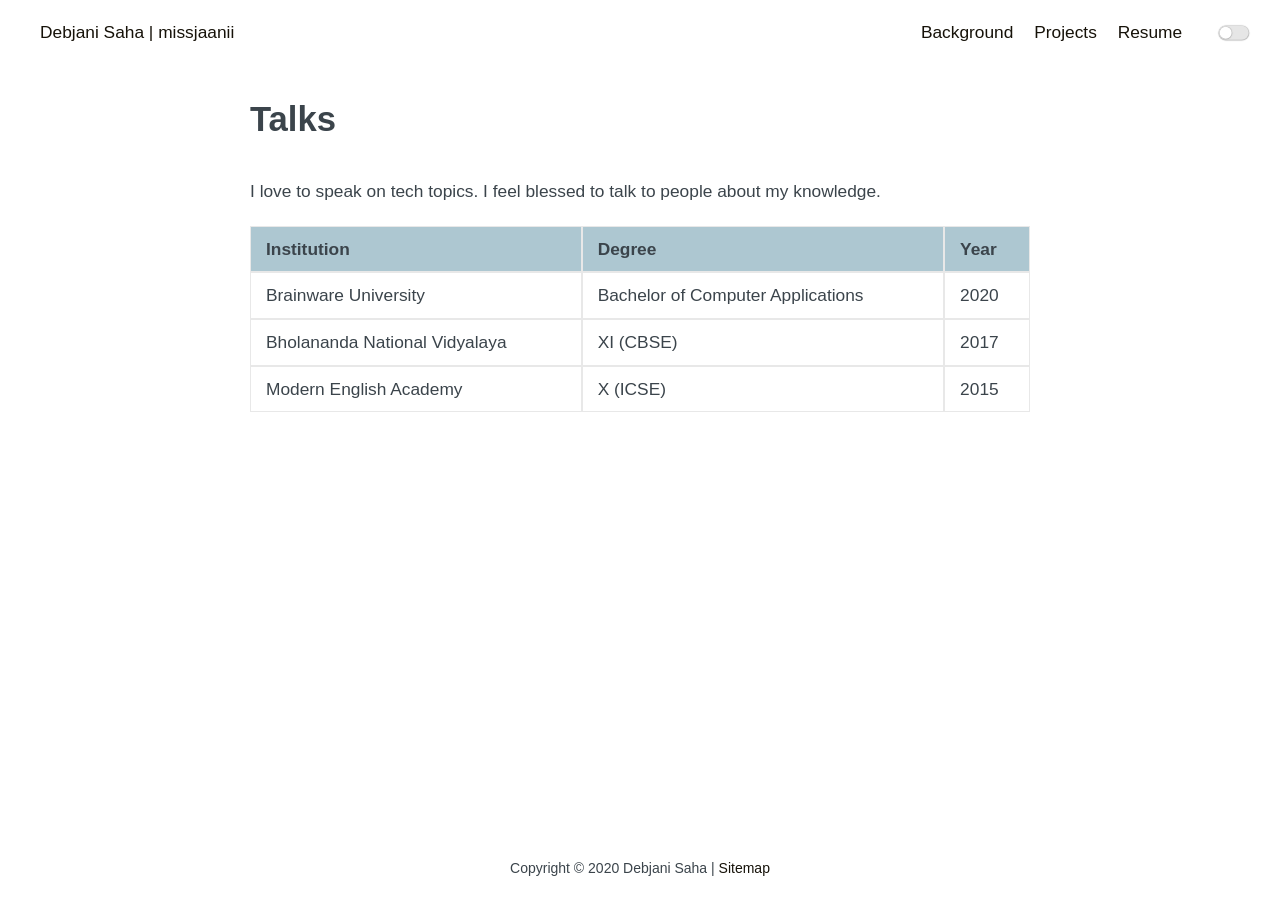
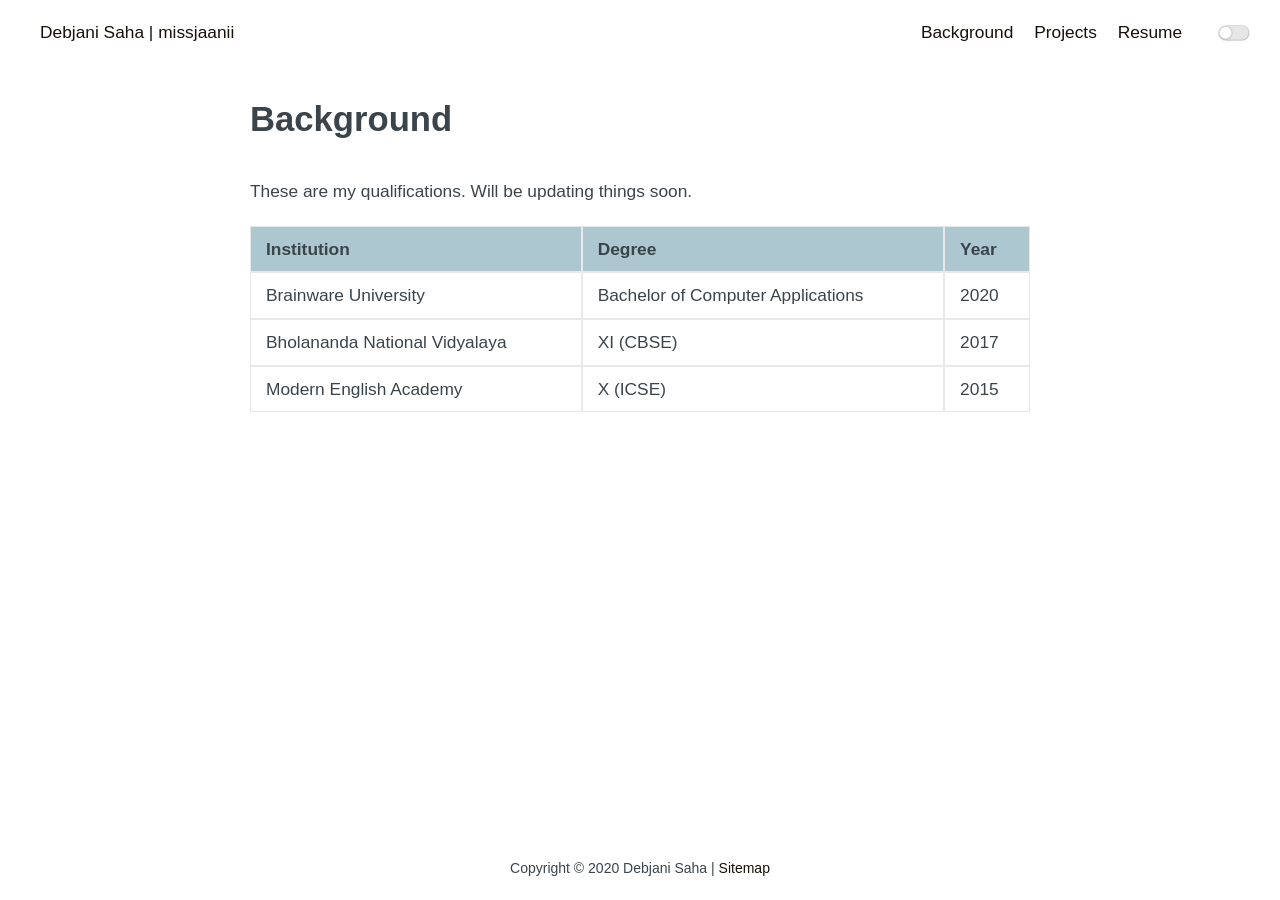
Before and after one commit to missjaanii/missjaanii.github.io, a Jekyll site: the page built from blogs.md, in a window 1280 px wide. Built offline with Jekyll 4.4.1, drawn with Linux system fonts in a browser that asks for light colours.

Commit message:
Update blog.html
update 11

```diff
--- a/_layouts/blog.html
+++ b/_layouts/blog.html
@@ -5,9 +5,9 @@ layout: default
 <div class="main">
     <div class="container">
         <article class="post-wrap page">
-            <h2 class="post-title">Talks</h2>
+            <h2 class="post-title">Background</h2>
             <section class="post-content">
-                <p>I love to speak on tech topics. I feel blessed to talk to people about my knowledge.</p>
+                <p>These are my qualifications. Will be updating things soon. </p>
                     {{content}}
             </section>
         </article>
```
